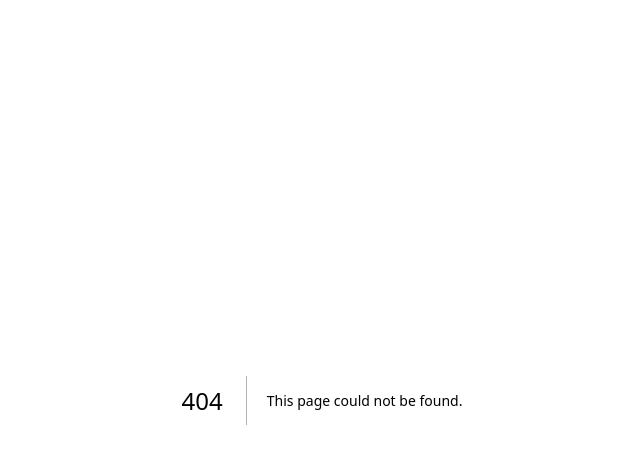
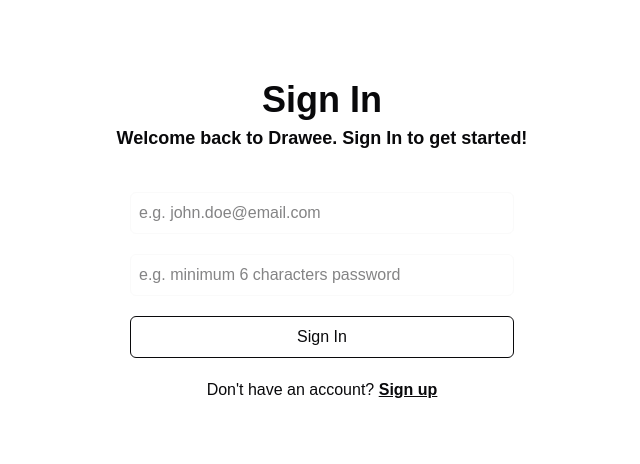
Before and after one commit to AnkitM18-tech/drawee, a Next.js app in the folder drawee-the-app/apps/drawee/: page /signin in a window 1280 px wide. Before the commit this address had no page. Shown: the top 464 px of the page, without its empty margins (318-958 px from the left). Built offline with nearby package versions, Linux system fonts and the light colour scheme.

Commit message:
authentication flow ui

```diff
--- /dev/null
+++ b/drawee-the-app/apps/drawee/app/signin/page.tsx
@@ -0,0 +1,11 @@
+import AuthPage from "@/components/AuthPage";
+
+export default function Signin() {
+  return (
+    <AuthPage
+      title="Sign In"
+      subtitle="Welcome back to Drawee. Sign In to get started!"
+      isSignup={false}
+    />
+  );
+}
--- /dev/null
+++ b/drawee-the-app/apps/drawee/app/signup/page.tsx
@@ -0,0 +1,11 @@
+import AuthPage from "@/components/AuthPage";
+
+export default function Signup() {
+  return (
+    <AuthPage
+      title="Sign Up"
+      subtitle="Start your collab session with Drawee. Sign up fast!"
+      isSignup={true}
+    />
+  );
+}
--- /dev/null
+++ b/drawee-the-app/apps/drawee/components/AuthPage.tsx
@@ -0,0 +1,106 @@
+"use client";
+
+import { useRef } from "react";
+import { HTTP_BACKEND_URL } from "@/app/config";
+import Link from "next/link";
+import { useRouter } from "next/navigation";
+
+export default function AuthPage({
+  title,
+  subtitle,
+  isSignup,
+}: {
+  title: string;
+  subtitle: string;
+  isSignup: boolean;
+}) {
+  const userNameRef = useRef<HTMLInputElement>(null);
+  const passwordRef = useRef<HTMLInputElement>(null);
+  const nameRef = useRef<HTMLInputElement>(null);
+
+  const router = useRouter();
+
+  const handleClick = async () => {
+    try {
+      const response = await fetch(
+        `${HTTP_BACKEND_URL}/auth/${isSignup ? "signup" : "signin"}`,
+        {
+          method: "POST",
+          headers: {
+            "Content-Type": "application/json",
+          },
+          body: isSignup
+            ? JSON.stringify({
+                username: userNameRef.current?.value,
+                password: passwordRef.current?.value,
+                name: nameRef.current?.value,
+              })
+            : JSON.stringify({
+                username: userNameRef.current?.value,
+                password: passwordRef.current?.value,
+              }),
+        },
+      );
+      const data = await response.json();
+      if (data.message) {
+        if (data.token) localStorage.setItem("token", data.token);
+        alert(data.message);
+      }
+      if (isSignup) {
+        router.push("/signin");
+      } else {
+        router.push("/canvas");
+      }
+    } catch (error) {
+      console.log(error);
+    }
+  };
+
+  return (
+    <div className="flex flex-col min-h-screen items-center mt-20 text-zinc-950 dark:text-zinc-50">
+      <div className="flex flex-col items-center gap-1">
+        <h1 className="text-4xl font-bold">{title}</h1>
+        <p className="text-lg text-center font-semibold px-4">{subtitle}</p>
+      </div>
+      <div className="flex flex-col md:w-96 w-48 gap-5 my-10">
+        {isSignup && (
+          <input
+            ref={nameRef}
+            type="text"
+            placeholder="e.g. John Doe"
+            className="border-zinc-50 border rounded-md px-2 py-2 w-full focus:outline-none"
+          />
+        )}
+        <input
+          type="text"
+          ref={userNameRef}
+          placeholder="e.g. john.doe@email.com"
+          className="border-zinc-50 border rounded-md px-2 py-2 w-full focus:outline-none"
+        />
+        <input
+          type="password"
+          ref={passwordRef}
+          placeholder="e.g. minimum 6 characters password"
+          className="border-zinc-50 border rounded-md px-2 py-2 w-full focus:outline-none"
+        />
+        <button
+          onClick={handleClick}
+          className="border border-zinc-950 dark:border-zinc-50 p-2 rounded-md cursor-pointer dark:hover:bg-zinc-50 dark:hover:text-zinc-950 hover:bg-zinc-950 hover:text-zinc-50"
+        >
+          {title}
+        </button>
+        <div className="text-center">
+          {isSignup ? "Already have an account? " : "Don't have an account? "}
+          <Link
+            href={isSignup ? "/signin" : "/signup"}
+            className="text-zinc-950 dark:text-zinc-50"
+          >
+            <span className="font-bold underline">
+              {isSignup ? "Sign In" : "Sign up"}
+            </span>
+          </Link>
+        </div>
+      </div>
+    </div>
+  );
+}
```
